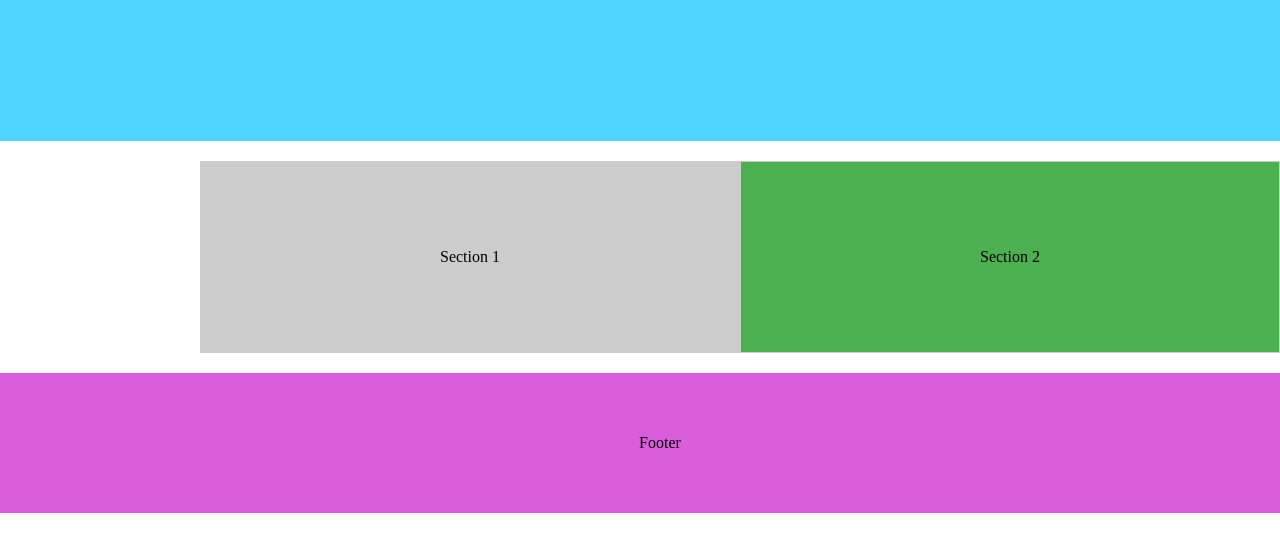
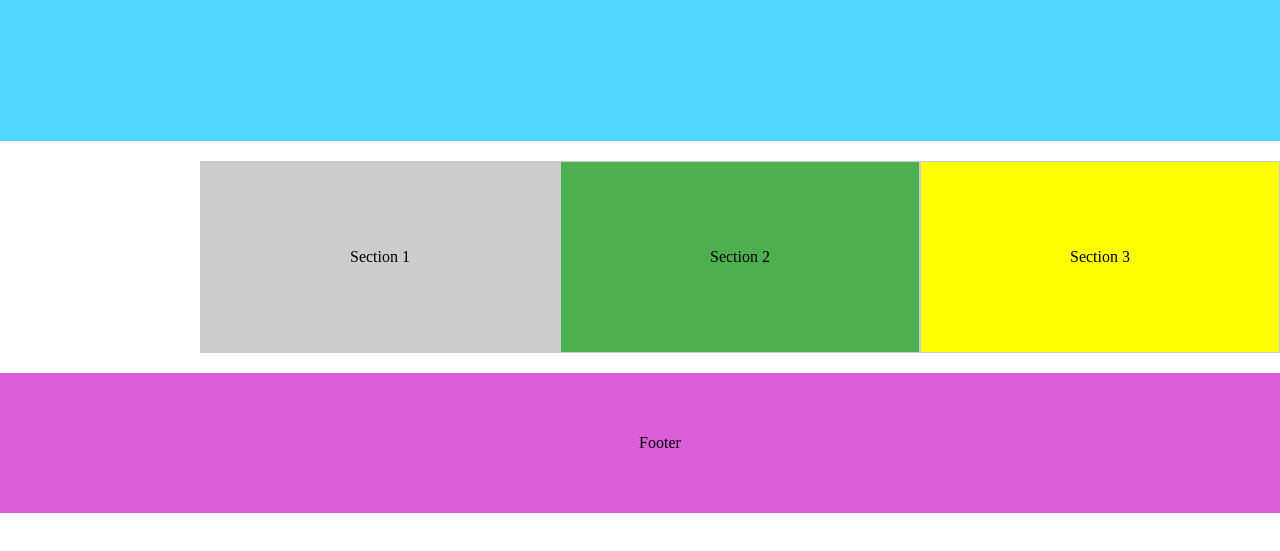
Before and after one commit to VladyslavZhmurko/Lab2, a plain HTML site: page index.html in a window 1280 px wide. Shown: the part 99-650 px from the top of the page. Drawn offline with Linux system fonts and the light colour scheme.

Commit message:
Update index.html

```diff
--- a/index.html
+++ b/index.html
@@ -15,6 +15,7 @@
     <div class="sections">
       <section class="grey-section">Section 1</section>
       <section class="green-section">Section 2</section>
+      <section class="yellow-section">Section 3</section>
     </div>
   </main>
   <footer>Footer</footer>
```
